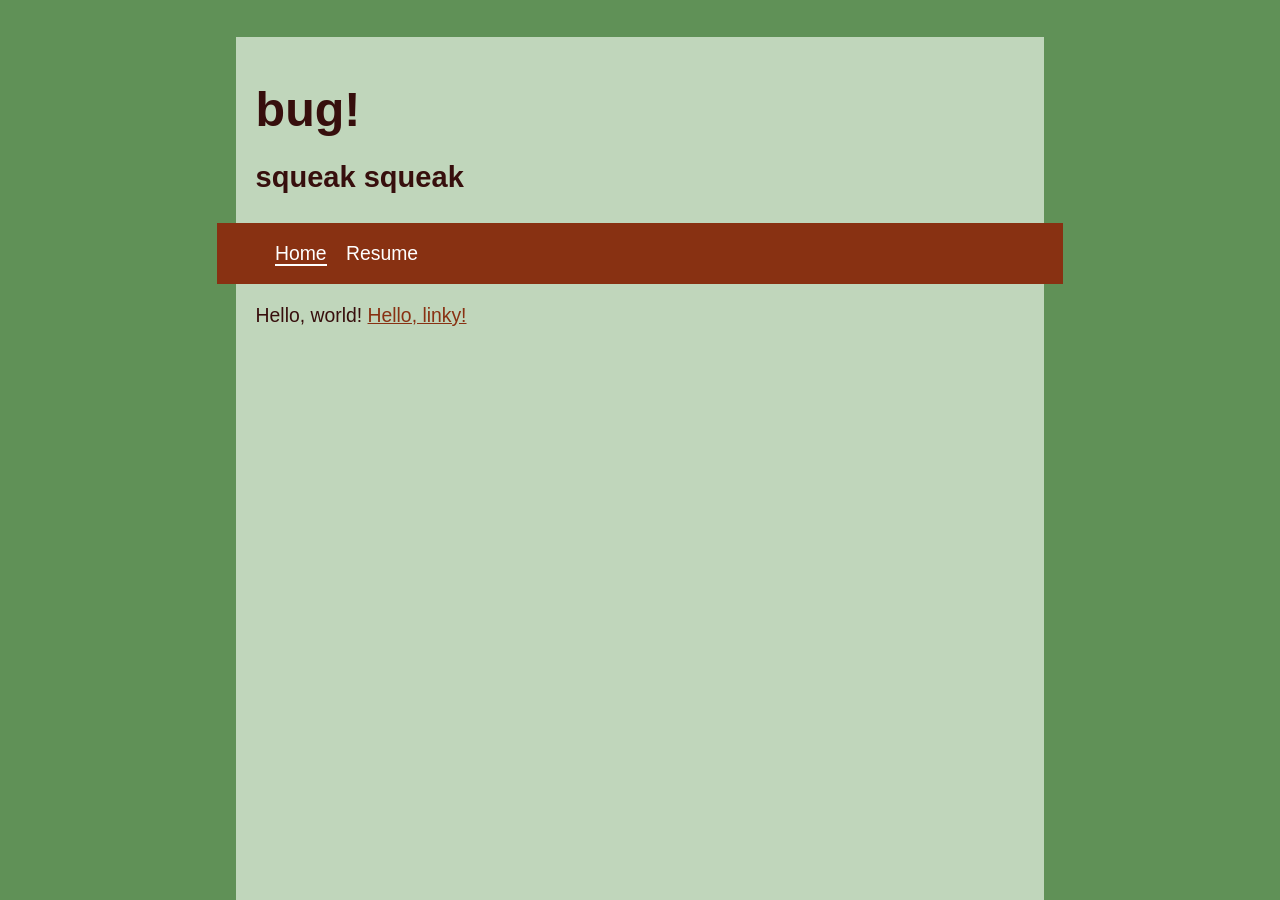
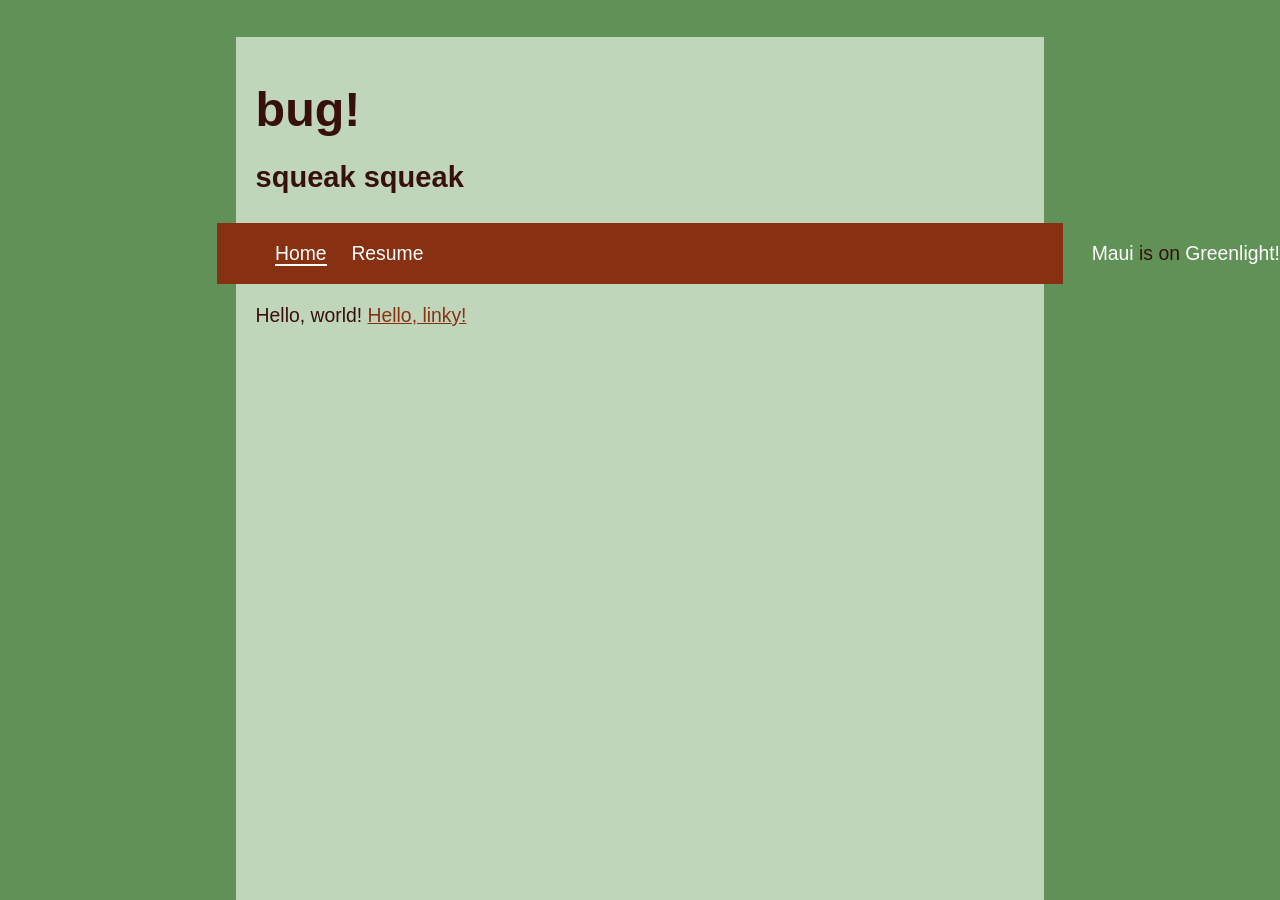
Before and after one commit to bugQ/win.dlestra.ws, a Jekyll site: the page built from index.html, in a window 1280 px wide. Built offline with Jekyll 4.4.1, drawn with Linux system fonts in a browser that asks for light colours; Markdown is read by kramdown in place of the engine named in the settings.

Commit message:
add links to maui

```diff
--- a/_layouts/default.html
+++ b/_layouts/default.html
@@ -20,8 +20,10 @@
 
         <nav>
             <ul>
-                <li><a class="home" href="/">Home</a></li><!--
-                --><li><a class="resume" href="/resume">Resume</a></li>
+                <li><a class="home" href="/">Home</a></li>
+                <li><a class="resume" href="/resume">Resume</a></li>
+                <li class="special"><a href="http://www.kokuagames.com">Maui</a>
+                    is on <a href="https://steamcommunity.com/sharedfiles/filedetails/?id=641167988">Greenlight!</a></li>
             </ul>
         </nav>
     </header>
--- a/css/application.css
+++ b/css/application.css
@@ -83,3 +83,8 @@ header a:active {
     color: #ccc !important;
     border-color: #ccc !important;
 }
+
+header .special {
+    position: absolute;
+    right: 0px;
+}
```
